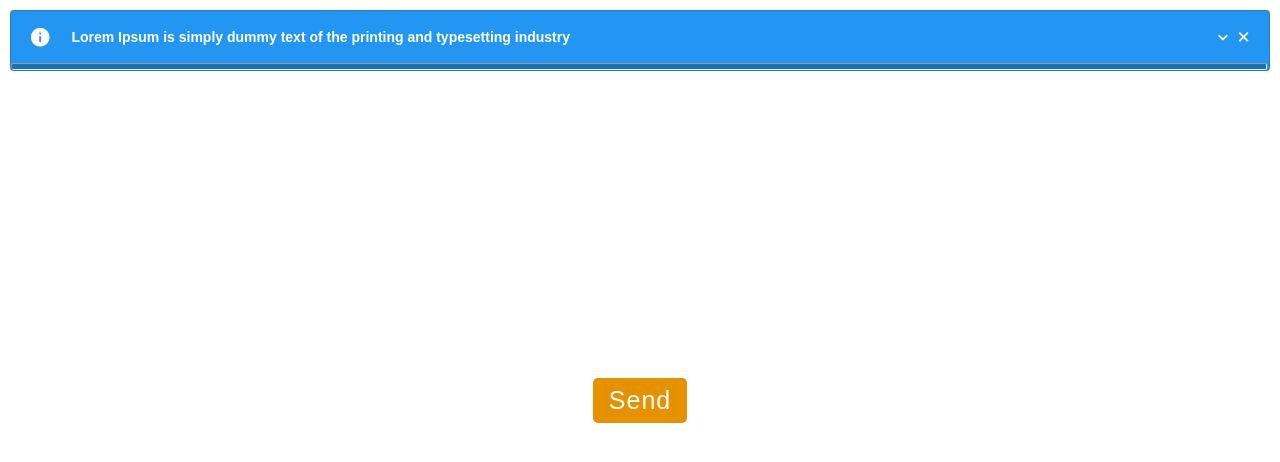
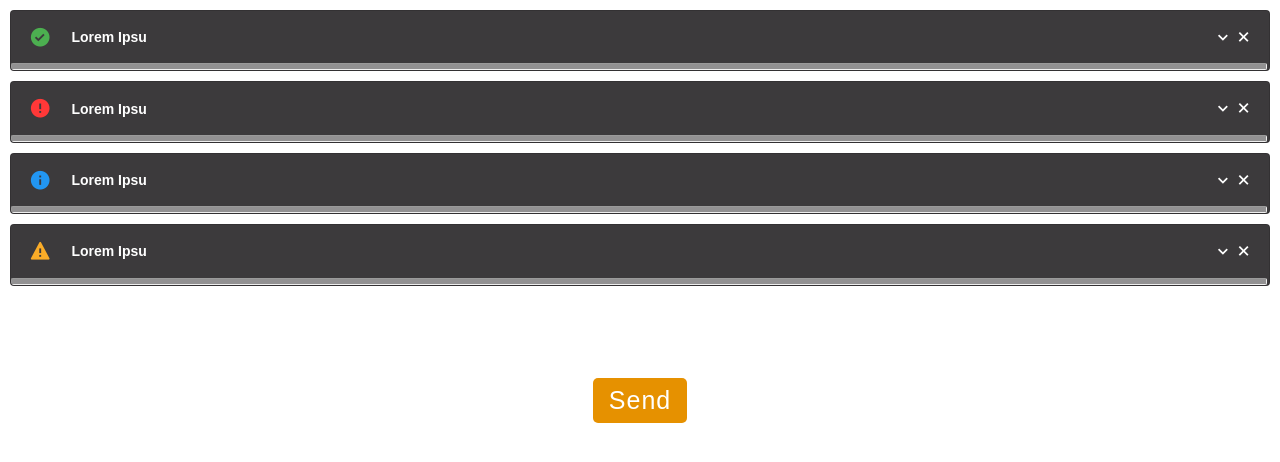
Before and after one commit to mylasousa12/pop-notify, a website built with Vite: page index.html in a window 1280 px wide. Both pictures are taken after a click on the button "Send". Built offline with nearby package versions, Linux system fonts and the light colour scheme.

Commit message:
Create variables of colors and create no expiration option.

```diff
--- a/main.js
+++ b/main.js
@@ -3,5 +3,9 @@ import Notification from "./src/js/Notification.js";
 
 window.onload = () => {
     document.getElementById('alert_button').addEventListener('click', function () {
-        Notification.info('Lorem Ipsum is simply dummy text of the printing and typesetting industry', 'aaaaaaaaaaaaaaaaaa',700000).fire()});
+        Notification.success('Lorem Ipsu', 'aaaaaaaaaaaaaaaaaa',700000, false).fire();
+        Notification.fail('Lorem Ipsu', 'aaaaaaaaaaaaaaaaaa',700000, false).fire();
+        Notification.info('Lorem Ipsu', 'aaaaaaaaaaaaaaaaaa',700000, false).fire();
+        Notification.warning('Lorem Ipsu', 'aaaaaaaaaaaaaaaaaa',700000, false).fire();
+    });
 }
--- a/src/js/Notification.js
+++ b/src/js/Notification.js
@@ -1,26 +1,28 @@
 export default class Notification {
-    static success(title, body = null, duration = 9000) {
-        return new Notification(title, body, 'success', duration);
+    static success(title, body = null, duration = 9000, no_expiration = false) {
+        return new Notification(title, body, 'success', duration, no_expiration);
     }
 
-    static fail(title, body = null, duration = 9000) {
-        return new Notification(title, body, 'fail', duration);
+    static fail(title, body = null, duration = 9000, no_expiration = false) {
+        return new Notification(title, body, 'fail', duration, no_expiration);
     }
 
-    static warning(title, body = null, duration = 9000) {
-        return new Notification(title, body, 'warning', duration);
+    static warning(title, body = null, duration = 9000, no_expiration = false) {
+        return new Notification(title, body, 'warning', duration, no_expiration);
     }
 
-    static info(title, body = null, duration = 9000) {
-        return new Notification(title, body, 'info', duration);
+    static info(title, body = null, duration = 9000, no_expiration = false) {
+        return new Notification(title, body, 'info', duration, no_expiration);
     }
 
-    constructor(title, body, type, duration) {
+    constructor(title, body, type, duration, no_expiration) {
         this.notificationList = document.getElementById('notification_list');
+        this.no_expiration = no_expiration;
 
         if (this.notificationList === null) {
             this.notificationList = document.createElement('ul');
             this.notificationList.id = 'notification_list';
+            this.notificationList.classList.add('dark-mode');
 
             document.body.appendChild(this.notificationList);
         }
@@ -61,10 +63,12 @@ export default class Notification {
             bodyElement.classList.toggle('show');
         });
 
+        if (!no_expiration) {
             //Create progress bar
             const progressBar = document.createElement('hr');
             this.notification.appendChild(progressBar);
             progressBar.style.animationDuration = `${parseInt(duration) / 1000}s`;
+        }
     }
 
     mountNotificationTypeIcon(type) {
@@ -94,12 +98,14 @@ export default class Notification {
     }
 
     fire() {
+        if (!this.no_expiration) {
             this.notification.addEventListener('animationend', () => {
                 this.notification.classList.add('fade-out');
                 setTimeout(() => {
                     this.notification.remove();
                 }, 700);
             })
+        }
         this.notificationList.appendChild(this.notification);
     }
 }
--- a/src/sass/engine.scss
+++ b/src/sass/engine.scss
@@ -20,10 +20,6 @@
         overflow: hidden;
         border-radius: 4px;
         border: 1px solid #00000026;
-
-        &:hover > hr {
-            animation-play-state: paused;
-        }
 
         &.show {
             animation: show_slide 1s ease forwards;
@@ -77,9 +73,6 @@
                 overflow: hidden;
                 text-overflow: ellipsis;
 
-                @media (max-width: 720px) {
-                    font-size: 1.2em;
-                }
             }
 
             > i {
@@ -99,6 +92,10 @@
                 &:nth-last-child(-n + 2):hover {
                     color: rgba(0, 0, 0, 0.49);
                 }
+            }
+
+            @media (max-width: 720px) {
+                font-size: 1.2em;
             }
         }
 
@@ -121,6 +118,10 @@
             animation: progress-animation;
         }
 
+        &:hover > hr {
+            animation-play-state: paused;
+        }
+
         @keyframes progress-animation {
             from {
                 width: 100%;
@@ -129,6 +130,5 @@
                 width: 0;
             }
         }
-
     }
 }
--- a/src/sass/themes/basic.scss
+++ b/src/sass/themes/basic.scss
@@ -1,47 +1,98 @@
+// Variables
+$info_background: #2296f2 !default;
+$warning_background: #faac28 !default;
+$fail_background: #ff3838 !default;
+$success_background: #4caf50 !default;
+$hr_light_theme_background: #06060640 !default;
+$hr_dark_mode_background: rgba(255, 255, 255, 0.44) !default;
+$notification_dark_mode_main_background: #3c3a3c !default;
+$info_dark_mode_icon_color: #2296f2 !default;
+$warning_dark_mode_icon_color: #faac28 !default;
+$fail_dark_mode_icon_color: #ff3838 !default;
+$success_dark_mode_icon_color: #4caf50 !default;
+$info_dark_mode_background: $notification_dark_mode_main_background !default;
+$warning_dark_mode_background: $notification_dark_mode_main_background !default;
+$fail_dark_mode_background: $notification_dark_mode_main_background !default;
+$success_dark_mode_background: $notification_dark_mode_main_background;
+
+:root {
+    --info_background: #{$info_background};
+    --warning_background: #{$warning_background};
+    --fail_background: #{$fail_background};
+    --success_background: #{$success_background};
+    --hr_light_theme_background: #{$hr_light_theme_background};
+    --hr_dark_mode_background: #{$hr_dark_mode_background};
+    --notification_dark_mode_main_background: #{$notification_dark_mode_main_background};
+    --info_dark_mode_icon_color: #{$info_dark_mode_icon_color};
+    --warning_dark_mode_icon_color: #{$warning_dark_mode_icon_color};
+    --fail_dark_mode_icon_color: #{$fail_dark_mode_icon_color};
+    --success_dark_mode_icon_color: #{$success_dark_mode_icon_color};
+    --info_dark_mode_background: #{$info_dark_mode_background};
+    --warning_dark_mode_background: #{$warning_dark_mode_background};
+    --fail_dark_mode_background: #{$fail_dark_mode_background};
+    --success_dark_mode_background: #{$success_dark_mode_background};
+}
+
 #notification_list {
     > .notification {
         > hr {
-            background-color: #06060640;
+            background-color: var(--hr_light_theme_background);
         }
 
         &.info {
-            background-color: #2296f2;
+            background-color: var(--info_background);
         }
 
         &.warning {
-            background-color: #faac28;
+            background-color: var(--warning_background);
         }
 
         &.fail {
-            background-color: #ff3838;
+            background-color: var(--fail_background);
         }
 
         &.success {
-            background-color: #4caf50;
+            background-color: var(--success_background);
         }
     }
 
     &.dark-mode > .notification {
-        background-color: #3c3a3c;
+        background-color: var(--notification_dark_mode_main_background);
 
         > hr {
-            background-color: rgba(255, 255, 255, 0.44);
+            background-color: var(--hr_dark_mode_background);
         }
 
-        &.info > div > i:first-child {
-            color: #2296f2;
+        &.info {
+            background: var(--info_dark_mode_background);
+
+            > div > i:first-child {
+                color: var(--info_dark_mode_icon_color);
+            }
         }
 
-        &.warning > div > i:first-child {
-            color: #faac28;
+        &.warning {
+            background: var(--warning_dark_mode_background);
+
+            > div > i:first-child {
+                color: var(--warning_dark_mode_icon_color);
+            }
         }
 
-        &.fail > div > i:first-child {
-            color: #ff3838;
+        &.fail {
+            background: var(--fail_dark_mode_background);
+
+            > div > i:first-child {
+                color: var(--fail_dark_mode_icon_color);
+            }
         }
 
-        &.success > div > i:first-child {
-            color: #4caf50;
+        &.success {
+            background: var(--success_dark_mode_background);
+
+            > div > i:first-child {
+                color: var(--success_dark_mode_icon_color);
+            }
         }
     }
 }
```
Lines whose indentation alone changed are shown as unchanged.
